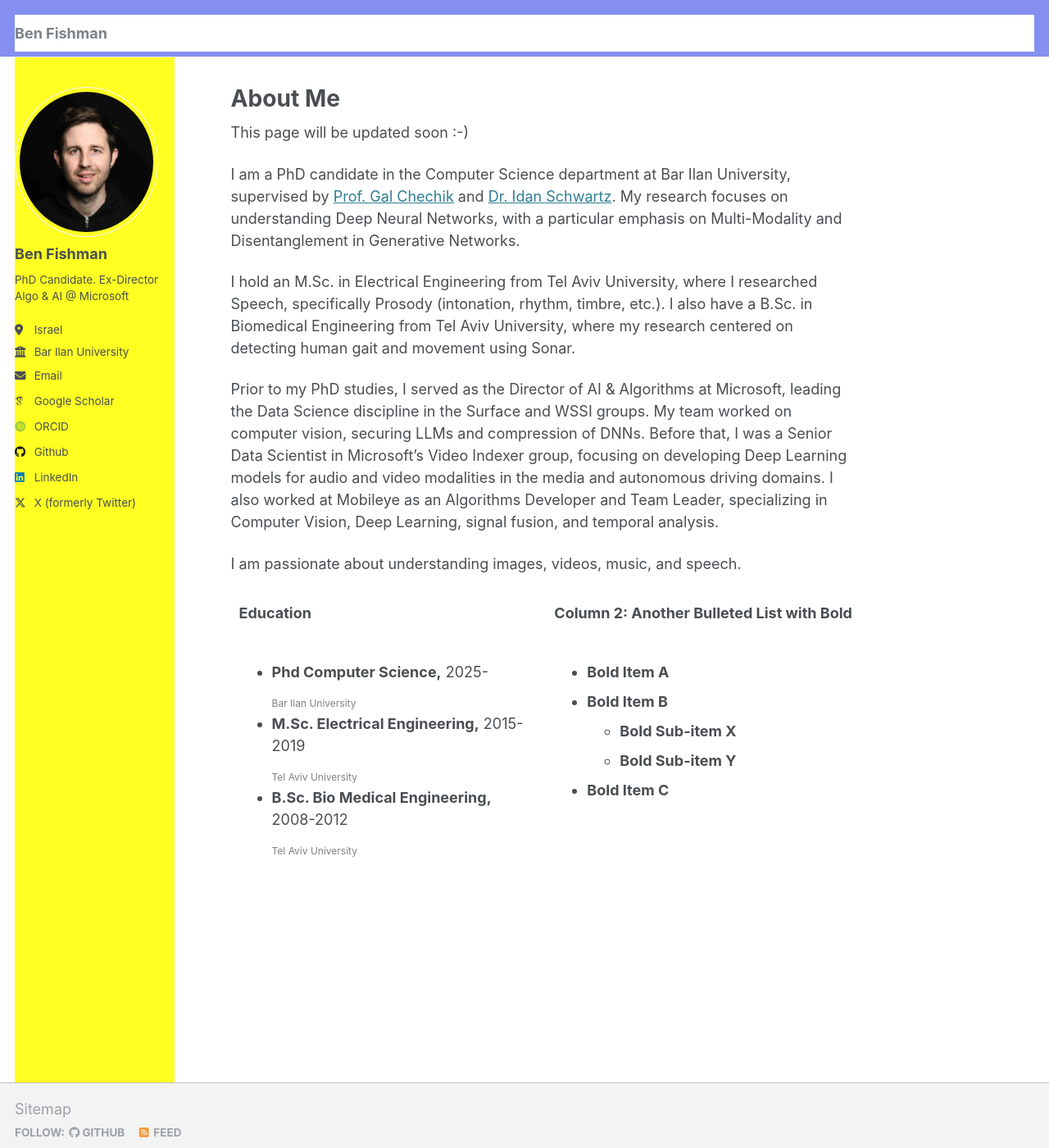
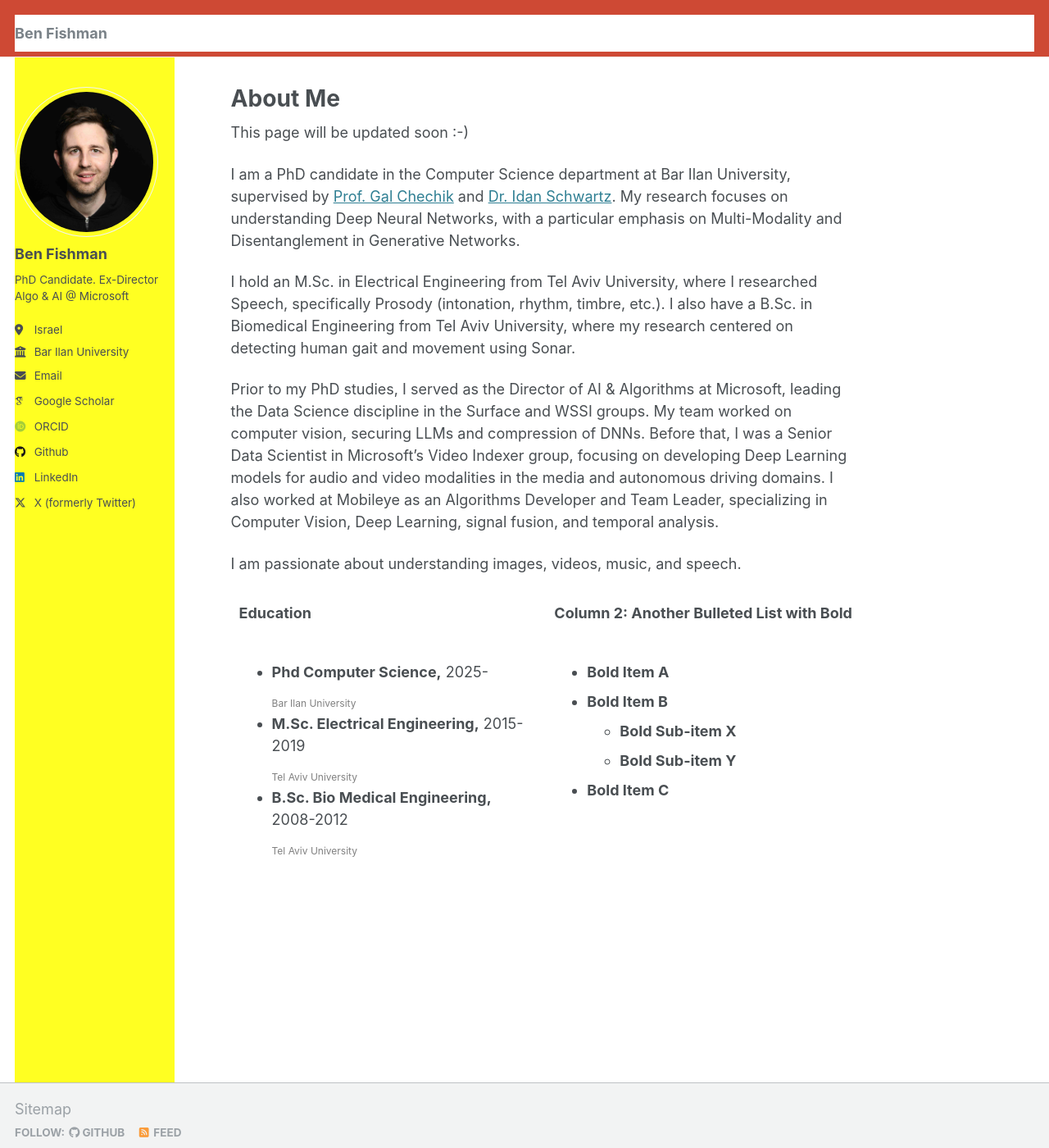
Before and after one commit to benf22/benf22.github.io, a Jekyll site: the page built from _pages/about.md, in a window 1280 px wide and 1400 px high. Shown: the whole window at 82% size. Built offline with Jekyll 4.4.1, drawn with Linux system fonts in a browser that asks for light colours; some web fonts are replaced.

Commit message:
Update _variables.scss

```diff
--- a/_sass/_variables.scss
+++ b/_sass/_variables.scss
@@ -44,7 +44,7 @@ $type-size-8                : 0.625em;  // ~10px
 
 /* masthead properties */
 $masthead-height            : 70px;
-$masthead-bg-color          : #848ff0;
+$masthead-bg-color          : #ce4934;
 
 /* Sidebar properties */
 $sidebar-screen-min-width   : 1024px;
```
